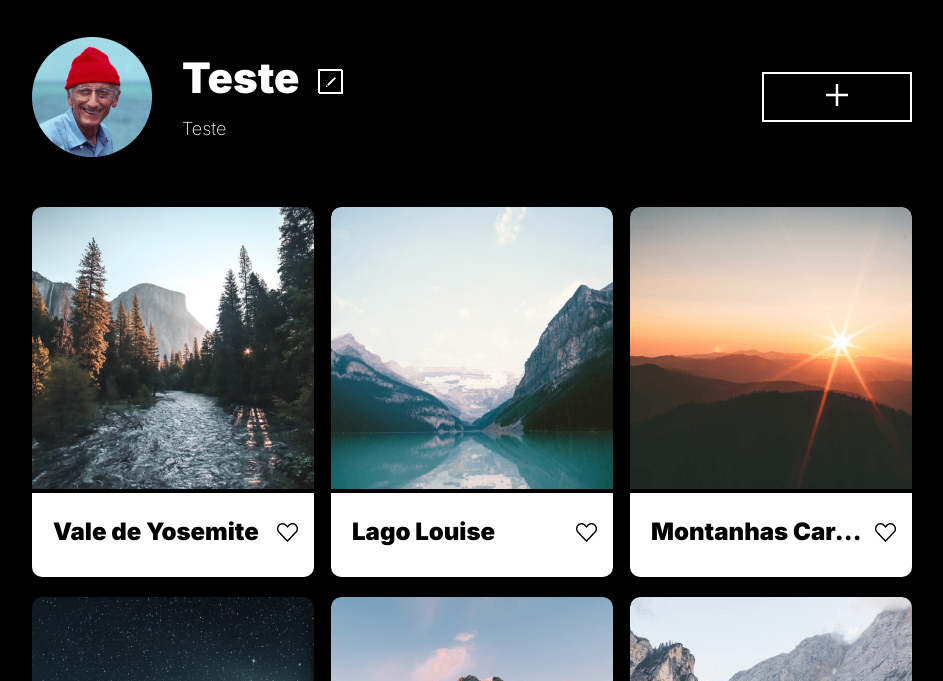
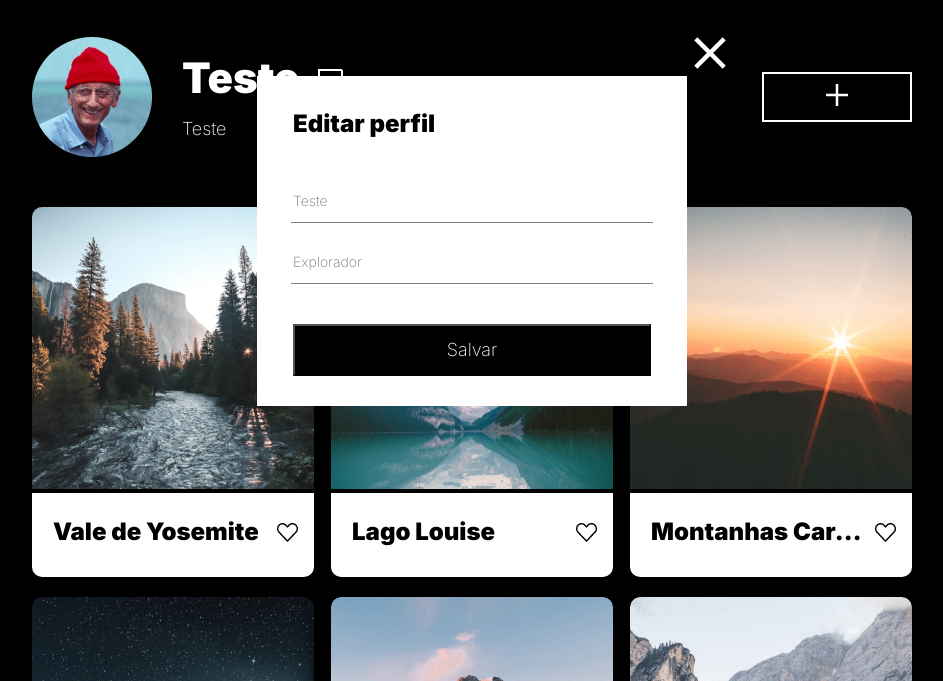
Before and after one commit to GubaUga/web_project_around, a plain HTML site: page index.html in a window 1280 px wide. Shown: the part 119-800 px from the top of the page, without its empty margins (168-1111 px from the left). Drawn offline with Linux system fonts and the light colour scheme; files whose address does not match are found by name.

Commit message:
Adicionando a section popup

```diff
--- /dev/null
+++ b/blocks/popup.css
@@ -0,0 +1,68 @@
+.popup {
+  position: absolute;
+  inset: 0;
+  display: none;
+}
+
+.popup__opened {
+  display: flex;
+  justify-content: center;
+  align-items: flex-start;
+}
+
+.popup__content {
+  color: #000;
+  background-color: #fff;
+  max-width: 430px;
+  max-height: 330px;
+  width: 100%;
+  height: 100%;
+  position: relative;
+  top: 195px;
+}
+
+.popup__content-image {
+  border: 1px solid black;
+  position: absolute;
+  top: -40px;
+  right: -40px;
+}
+
+.popup__content-title {
+  font-family: "Inter Black";
+  font-size: 24px;
+  margin: 34px 64px 54px 36px;
+}
+
+.popup__content-form {
+  display: flex;
+  flex-direction: column;
+  align-items: center;
+}
+
+.popup__content-form-input {
+  font-family: "Inter Regular";
+  font-size: 14px;
+  max-width: 358px;
+  width: 100%;
+  margin-bottom: 30px;
+  outline: none;
+  border: none;
+  border-bottom: 1px solid gray;
+  padding-bottom: 13px;
+  color: #000;
+}
+
+.popup__content-form-input:nth-last-of-type(2n) {
+  margin-bottom: 40px;
+}
+
+.popup__content-form-button {
+  font-family: "Inter Regular";
+  font-size: 18px;
+  background-color: #000;
+  color: #fff;
+  max-width: 358px;
+  width: 100%;
+  padding: 14px 124px;
+}
--- a/index.html
+++ b/index.html
@@ -147,6 +147,35 @@
       <footer class="footer">
         <p class="footer_copyright">@ 2024 Around The U.S.</p>
       </footer>
+      <div class="popup__opened popup">
+        <div class="popup__content">
+          <img
+            class="popup__content-image"
+            alt="Ícone de X para fechar a janela de edição"
+            src="./images/X.png"
+          />
+          <h2 class="popup__content-title">Editar perfil</h2>
+          <form class="popup__content-form">
+            <input
+              type="text"
+              class="popup__content-form-input"
+              name="name"
+              placeholder="Teste"
+            />
+            <input
+              type="text"
+              class="popup__content-form-input"
+              name="description"
+              placeholder="Explorador"
+            />
+            <input
+              type="submit"
+              value="Salvar"
+              class="popup__content-form-button"
+            />
+          </form>
+        </div>
+      </div>
     </div>
   </body>
 </html>
--- a/pages/index.css
+++ b/pages/index.css
@@ -6,3 +6,4 @@
 @import url(../blocks/profile.css);
 @import url(../blocks/pictures.css);
 @import url(../blocks/footer.css);
+@import url(../blocks/popup.css);
```
Also changed, not shown: images/X.png (added).
